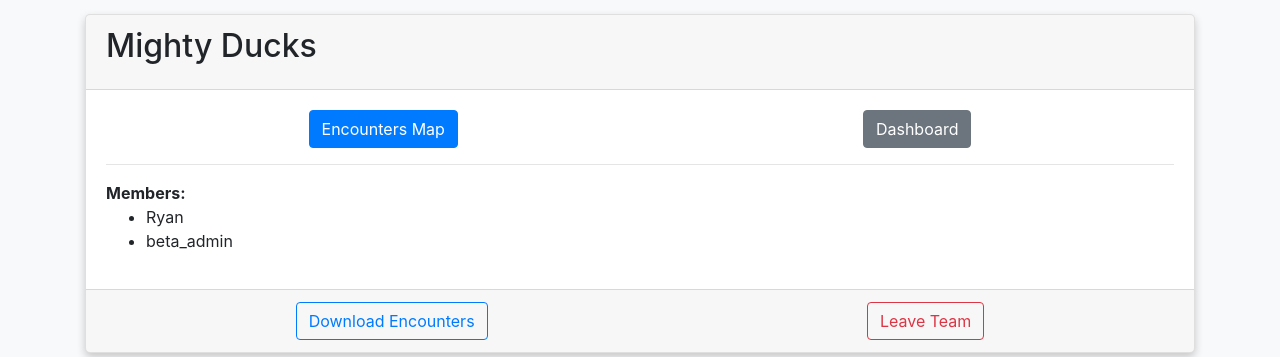
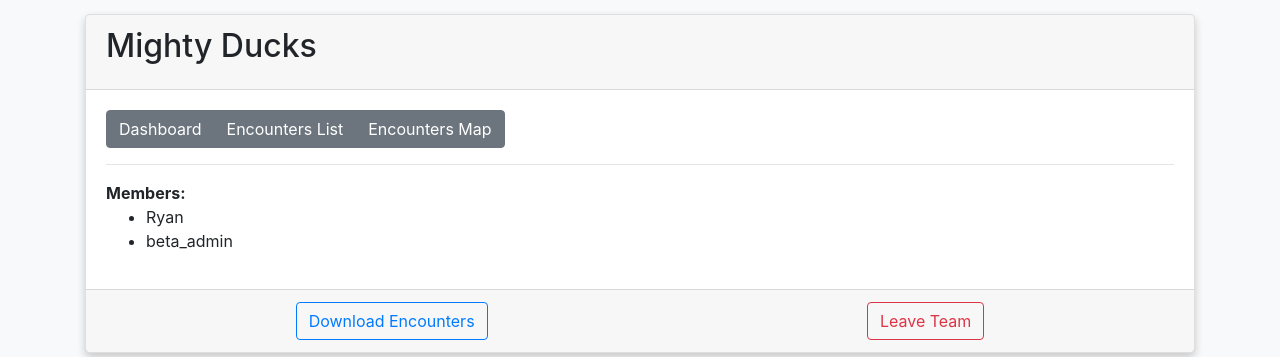
Before and after one commit to clearyusc/npl_app, a Django app: page /npl/team/1/ in a window 1280 px wide. Shown: the part 66-423 px from the top of the page. Run offline with Django 3.2, Linux system fonts and the light colour scheme; a user stored in the database is signed in; data comes from the database, SQL or seed files in the repository; some libraries are stand-ins or nearby versions.

Commit message:
added button link for tema encounters list

```diff
--- a/npl/templates/npl/encounters.html
+++ b/npl/templates/npl/encounters.html
@@ -18,6 +18,10 @@
                href="{% url 'npl:detail_encounter' encounter.id %}">
                 {{encounter.name}}
 
+            <div>
+                {% if team_encounter_mode %}
+                    <span class="badge badge-pill badge-dark">{{ encounter.laborer.user.username }}</span>
+                {% endif %}
                 {% if encounter.response == 'RL' %}
                 <span class="badge badge-danger"> {{ encounter.response_description }}</span>
                 {% endif %}
@@ -33,7 +37,7 @@
                 {% if encounter.response == 'EB' %}
                 <span class="badge badge-secondary"> Existing Believer</span>
                 {% endif %}
-
+            </div>
             </a>
           {% endfor %}
       </div>
--- a/npl/templates/npl/team_detail.html
+++ b/npl/templates/npl/team_detail.html
@@ -9,9 +9,10 @@
         <h2 class="card-title">{{ team.team_name }}</h2>
     </div>
     <div class="card-body">
-        <div class="d-flex justify-content-around">
-            <a class="btn btn-primary" href="{% url 'npl:team_encounters_map' team.id %}">Encounters Map</a>
-            <a class="btn btn-secondary" href="{% url 'npl:team_dashboard' team.id %}">Dashboard</a>
+        <div class="btn-group" role="group" aria-label="Basic example">
+          <a type="button" class="btn btn-group-sm btn-secondary" href="{% url 'npl:team_dashboard' team.id %}">Dashboard</a>
+          <a type="button" class="btn btn-group-sm btn-secondary" href="{% url 'npl:team_encounters_map' team.id %}">Encounters List</a>
+          <a type="button" class="btn btn-group-sm btn-secondary" href="{% url 'npl:team_encounters_list' team.id %}">Encounters Map</a>
         </div>
         <hr />
         <strong>Members:</strong>
--- a/npl/urls.py
+++ b/npl/urls.py
@@ -22,6 +22,7 @@
     path('team/<int:pk>/', views.view_team, name="team_detail"),
     path('team/<int:pk>/dashboard', views.view_team_dashboard, name="team_dashboard"),
     path('team/<int:pk>/map', views.team_encounter_map, name='team_encounters_map'),
+    path('team/<int:pk>/list/', views.TeamEncounterIndexList.as_view(), name='team_encounters_list'),
     path('team/create_team/', views.create_team, name="create_team"),
     path('team/join_team/', views.join_team, name="join_team"),
     path('team/leave_team/<int:pk>', views.leave_team, name="leave_team"),
--- a/npl/views.py
+++ b/npl/views.py
@@ -129,10 +129,24 @@
     template_name = 'npl/encounters.html'
     context_object_name = 'encounters_list'
 
-    def get_queryset(self):
-        """Return all encounters for this user."""
+    def get(self, request, *args, **kwargs):
         my_encounters = get_my_encounters(self.request)
-        return my_encounters.order_by('-date_time')
+        my_encounters.order_by('-date_time')
+        context = {'encounters_list': my_encounters,
+                   'team_encounter_mode': False}
+        return render(request, "npl/encounters.html", context=context)
+
+
+class TeamEncounterIndexList(generic.ListView):
+    template_name = 'npl/encounters.html'
+    context_object_name = 'encounters_list'
+
+    def get(self, request, *args, **kwargs):
+        team_encounters = get_team_encounters(kwargs['pk'])
+        team_encounters.order_by('-date_time')
+        context = {'encounters_list': team_encounters,
+                   'team_encounter_mode': True}
+        return render(request, "npl/encounters.html", context=context)
 
 
 def _export_encounters_to_csv_file(queryset):
```
Lines whose indentation alone changed are shown as unchanged.
